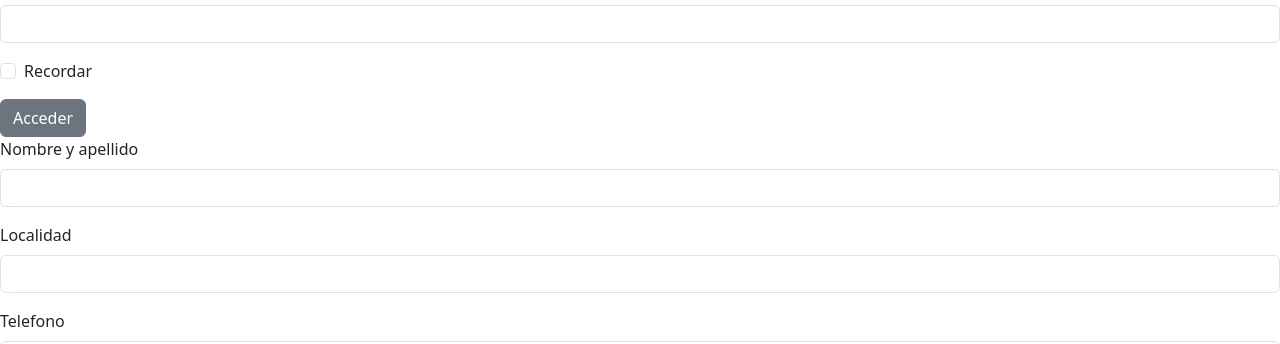
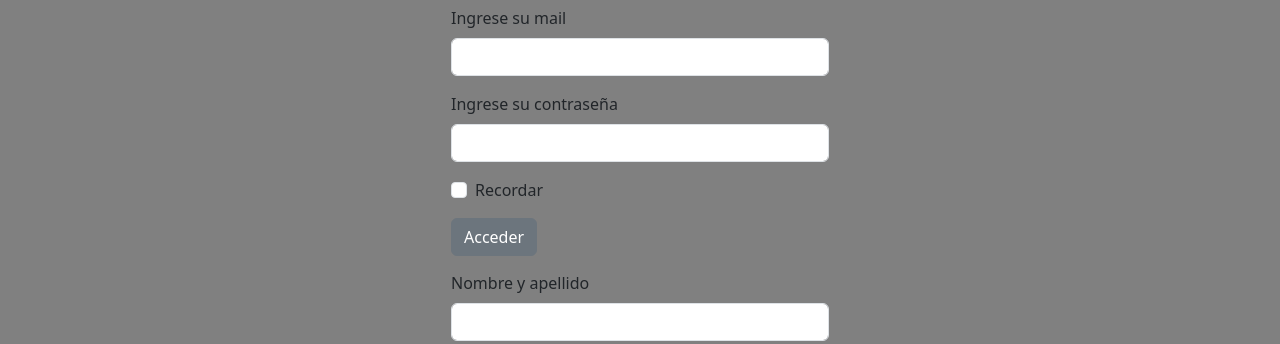
Before and after one commit to Farinaceleste/StringTone2, a plain HTML site: page pages/form.html in a window 1280 px wide. Shown: the part 307-651 px from the top of the page. Drawn offline with nearby package versions, Linux system fonts and the light colour scheme; files that its build step writes are made by us from their sources; the site is published under a folder, as on GitHub Pages, so addresses that start at the root find nothing.

Commit message:
modifique rutas de css

```diff
--- a/pages/form.html
+++ b/pages/form.html
@@ -6,7 +6,7 @@
     <meta name="viewport" content="width=device-width, initial-scale=1.0">
     <title>StringTone</title>
     <link rel="shortcut icon" href="../images/pua.png" type="">
-    <link rel="stylesheet" href="/scss/styles.css">
+    <link rel="stylesheet" href="../scss/partials/styles.css">
     <link href="https://unpkg.com/aos@2.3.1/dist/aos.css" rel="stylesheet">
     <link href="https://cdn.jsdelivr.net/npm/bootstrap@5.3.1/dist/css/bootstrap.min.css" rel="stylesheet"
         integrity="sha384-4bw+/aepP/YC94hEpVNVgiZdgIC5+VKNBQNGCHeKRQN+PtmoHDEXuppvnDJzQIu9" crossorigin="anonymous">
```
Also changed, not shown: index.html (+1 -1 lines), pages/nosotros.html (+1 -1 lines), pages/pregfrec.html (+1 -1 lines), pages/tienda.html (+1 -1 lines).
